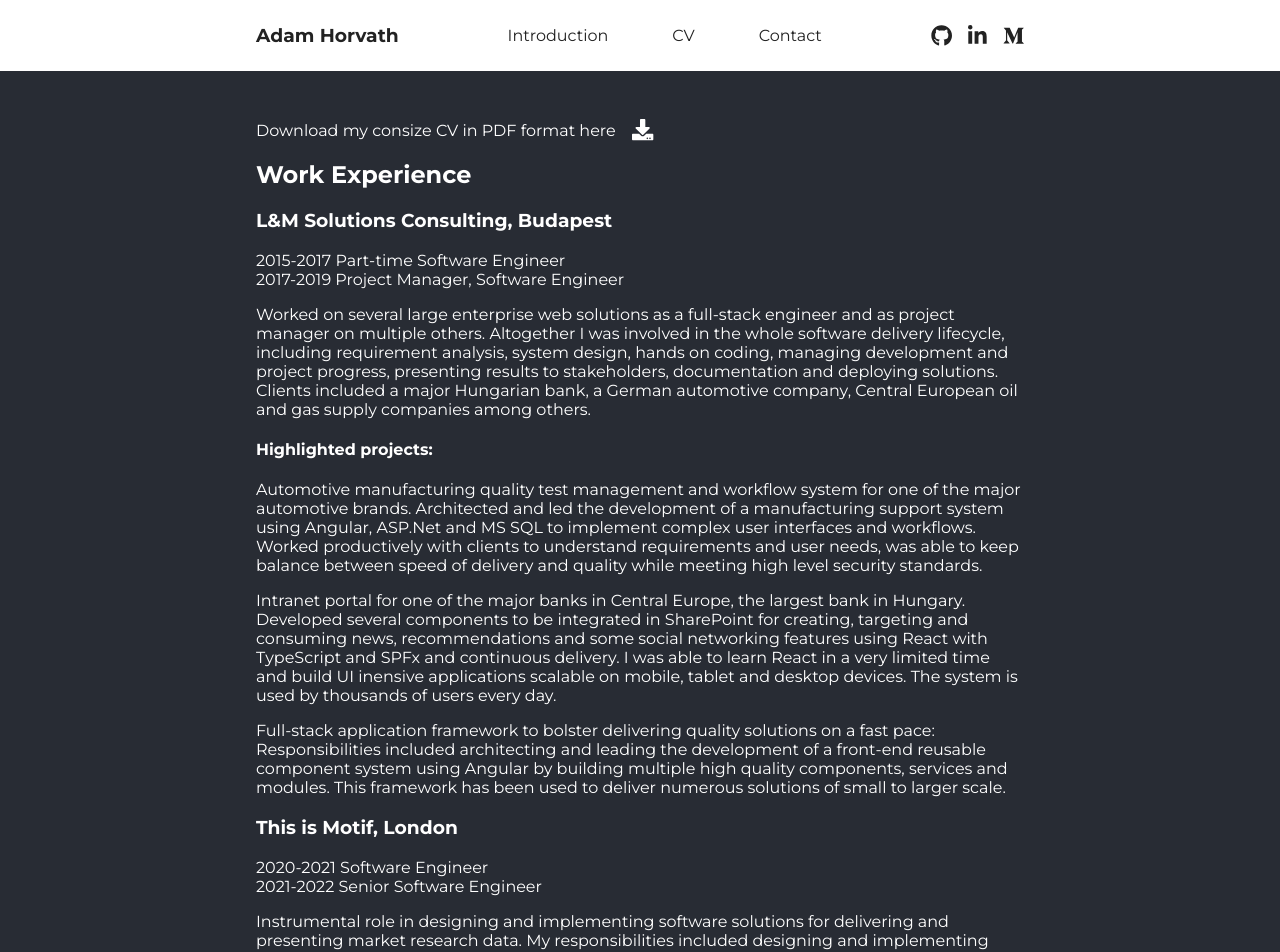
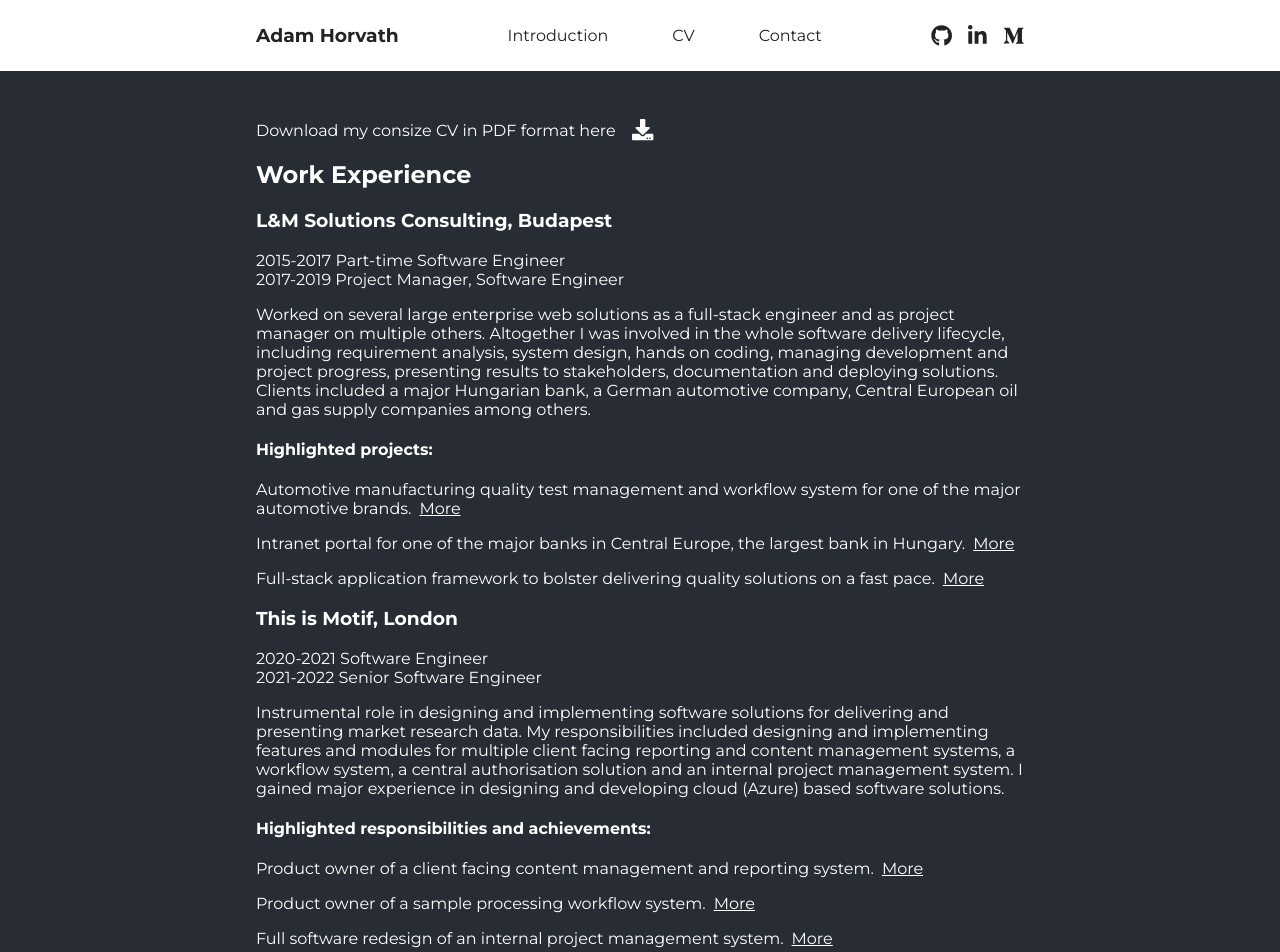
Before and after one commit to adamhvt/portfolio, a React (Create React App) app: page /cv in a window 1280 px wide. Shown: the top 952 px of the page. Built offline with nearby package versions, Linux system fonts and the light colour scheme.

Commit message:
Added collapsible highlights

```diff
--- a/src/Components/CV/CV.scss
+++ b/src/Components/CV/CV.scss
@@ -1,3 +1,8 @@
 a {
     color: #fff;
 }
+
+.highlight-toggle {
+    margin-left: .5rem;
+    text-decoration: underline;
+}
--- a/src/Components/CV/CV.tsx
+++ b/src/Components/CV/CV.tsx
@@ -1,11 +1,18 @@
 import { faDownload } from '@fortawesome/free-solid-svg-icons';
 import { FontAwesomeIcon } from '@fortawesome/react-fontawesome';
-import React from 'react';
+import React, { useState } from 'react';
 import { Link } from 'react-router-dom';
 // import doc from '../../Resources/Documents/Adam_Horvath_Resume_2022.pdf';
 import './CV.scss';
 
 function CV() {
+    const [highlightVisible, setHighlightVisible] = useState(Array.from({ length: 6 }, _ => false));
+
+    const showHighlight = (index: number) => {
+        highlightVisible[index] = true;
+        setHighlightVisible([...highlightVisible]);
+    };
+
     return (
         <>
             <div className="site-center">
@@ -34,23 +41,47 @@ function CV() {
                         <h4>Highlighted projects:</h4>
                         <p>
                             Automotive manufacturing quality test management and workflow system for one of the major automotive
-                            brands. Architected and led the development of a manufacturing support system using Angular, ASP.Net and
+                            brands.
+                            {
+                                !highlightVisible[0] ?
+                                    <a className="highlight-toggle" href={void (0)} onClick={() => showHighlight(0)}>More</a> :
+                                    <span>
+                                        <br />
+                                        Architected and led the development of a manufacturing support system using Angular, ASP.Net and
                                         MS SQL to implement complex user interfaces and workflows. Worked productively with clients to understand
                                         requirements and user needs, was able to keep balance between speed of delivery and quality while meeting
                                         high level security standards.
+                                    </span>
+                            }
                         </p>
                         <p>
-                            Intranet portal for one of the major banks in Central Europe, the largest bank in Hungary. Developed several
+                            Intranet portal for one of the major banks in Central Europe, the largest bank in Hungary.
+                            {
+                                !highlightVisible[1] ?
+                                    <a className="highlight-toggle" href={void (0)} onClick={() => showHighlight(1)}>More</a> :
+                                    <span>
+                                        <br />
+                                        Developed several
                                         components to be integrated in SharePoint for creating, targeting and consuming news, recommendations
                                         and some social networking features using React with TypeScript and SPFx and continuous delivery. I was able
                                         to learn React in a very limited time and build UI inensive applications scalable on mobile, tablet and desktop
                                         devices. The system is used by thousands of users every day.
+                                    </span>
+                            }
                         </p>
                         <p>
-                            Full-stack application framework to bolster delivering quality solutions on a fast pace: Responsibilities included
+                            Full-stack application framework to bolster delivering quality solutions on a fast pace.
+                            {
+                                !highlightVisible[2] ?
+                                    <a className="highlight-toggle" href={void (0)} onClick={() => showHighlight(2)}>More</a> :
+                                    <span>
+                                        <br />
+                                        Responsibilities included
                                         architecting and leading the development of a front-end reusable component system using Angular by
                                         building multiple high quality components, services and modules. This framework has been used to deliver
                                         numerous solutions of small to larger scale.
+                                    </span>
+                            }
                         </p>
                     </div>
 
@@ -67,23 +98,47 @@ function CV() {
                         </p>
                         <h4>Highlighted responsibilities and achievements:</h4>
                         <p>
-                            Product owner of a client facing content management and reporting system. I was responsible for
+                            Product owner of a client facing content management and reporting system.
+                            {
+                                !highlightVisible[3] ?
+                                    <a className="highlight-toggle" href={void (0)} onClick={() => showHighlight(3)}>More</a> :
+                                    <span>
+                                        <br />
+                                        I was responsible for
                                         managing feature and change requests for a system used for both managing sample files by clients and
                                         dynamically presenting research results.
+                                    </span>
+                            }
                         </p>
                         <p>
-                            Product owner of a sample processing workflow system. I was responsible for implementing optimisations
+                            Product owner of a sample processing workflow system.
+                            {
+                                !highlightVisible[4] ?
+                                    <a className="highlight-toggle" href={void (0)} onClick={() => showHighlight(4)}>More</a> :
+                                    <span>
+                                        <br />
+                                        I was responsible for implementing optimisations
                                         and new features to a system which was processing sample files at a high level of parallelism. Challenges
                                         included optimising the performance of running multiple thousand Azure Functions in parallel by writing
                                         optimal C# code and optimising database operations using CosmosDB and MS SQL.
+                                    </span>
+                            }
                         </p>
                         <p>
-                            Full software redesign of an internal project management system. The project resulted in significant
+                            Full software redesign of an internal project management system.
+                            {
+                                !highlightVisible[5] ?
+                                    <a className="highlight-toggle" href={void (0)} onClick={() => showHighlight(5)}>More</a> :
+                                    <span>
+                                        <br />
+                                        The project resulted in significant
                                         performance imprevement for users, making them use the system more often which resulted in more up
                                         to date data regarding projects and field work. We also managed to improve code quality, maintainability
                                         and extendability by a large margin, due to designing a more consistent API, replacing existing design
                                         patterns with ones that better fit the purpose, removing/simplifying ones whiches added value at the cost
                                         of complexity was questionable and by making sure there is a clear separation of architecture layers.
+                                    </span>
+                            }
                         </p>
                     </div>
                 </section>
```
Lines whose indentation alone changed are shown as unchanged.
